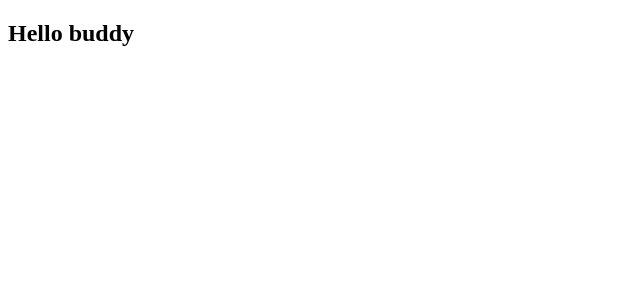
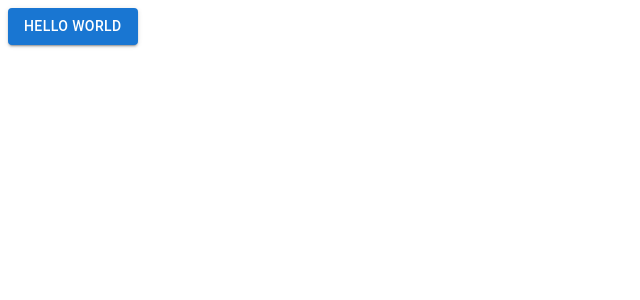
Before and after one commit to dacharch/VR_Project, a React (Create React App) app: page / in a window 1280 px wide. Shown: the top 300 px of the page, without its empty margins (0-640 px from the left). Built offline with nearby package versions, Linux system fonts and the light colour scheme.

Commit message:
Project Structure

```diff
--- a/package.json
+++ b/package.json
@@ -3,12 +3,17 @@
   "version": "0.1.0",
   "private": true,
   "dependencies": {
+    "@emotion/react": "^11.13.5",
+    "@emotion/styled": "^11.13.5",
+    "@mui/material": "^6.1.9",
+    "@mui/styled-engine-sc": "^6.1.9",
     "@testing-library/jest-dom": "^5.17.0",
     "@testing-library/react": "^13.4.0",
     "@testing-library/user-event": "^13.5.0",
     "react": "^18.3.1",
     "react-dom": "^18.3.1",
     "react-scripts": "5.0.1",
+    "styled-components": "^6.1.13",
     "web-vitals": "^2.1.4"
   },
   "scripts": {
--- a/src/App.js
+++ b/src/App.js
@@ -1,9 +1,9 @@
+import * as React from 'react';
+import Button from '@mui/material/Button';
 
 function App() {
   return (
-     <div>
-       <h2>Hello buddy</h2>
-     </div>
+    <Button variant="contained">Hello world</Button>
   );
 }
 
```
Also changed, not shown: 1 other file (tests, documents, lock files or other folders).
